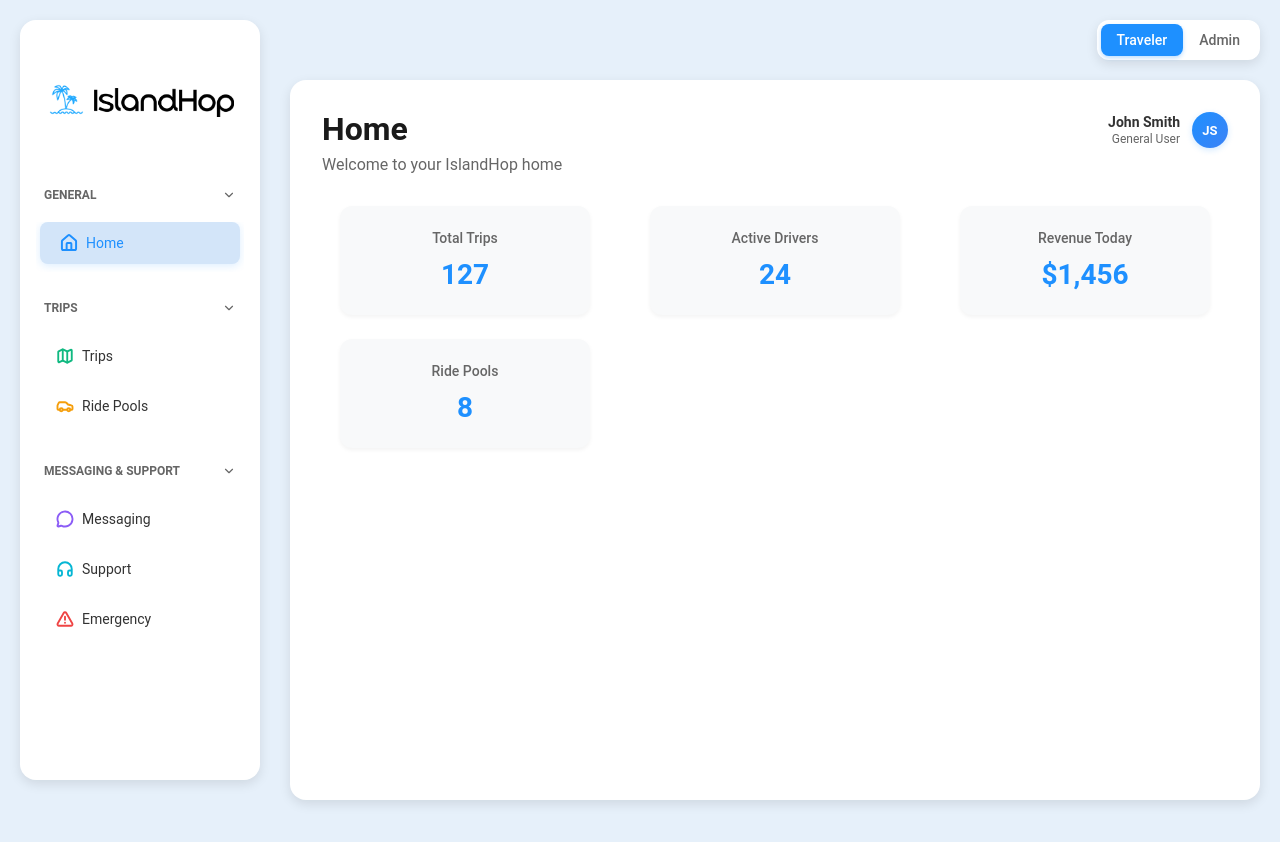
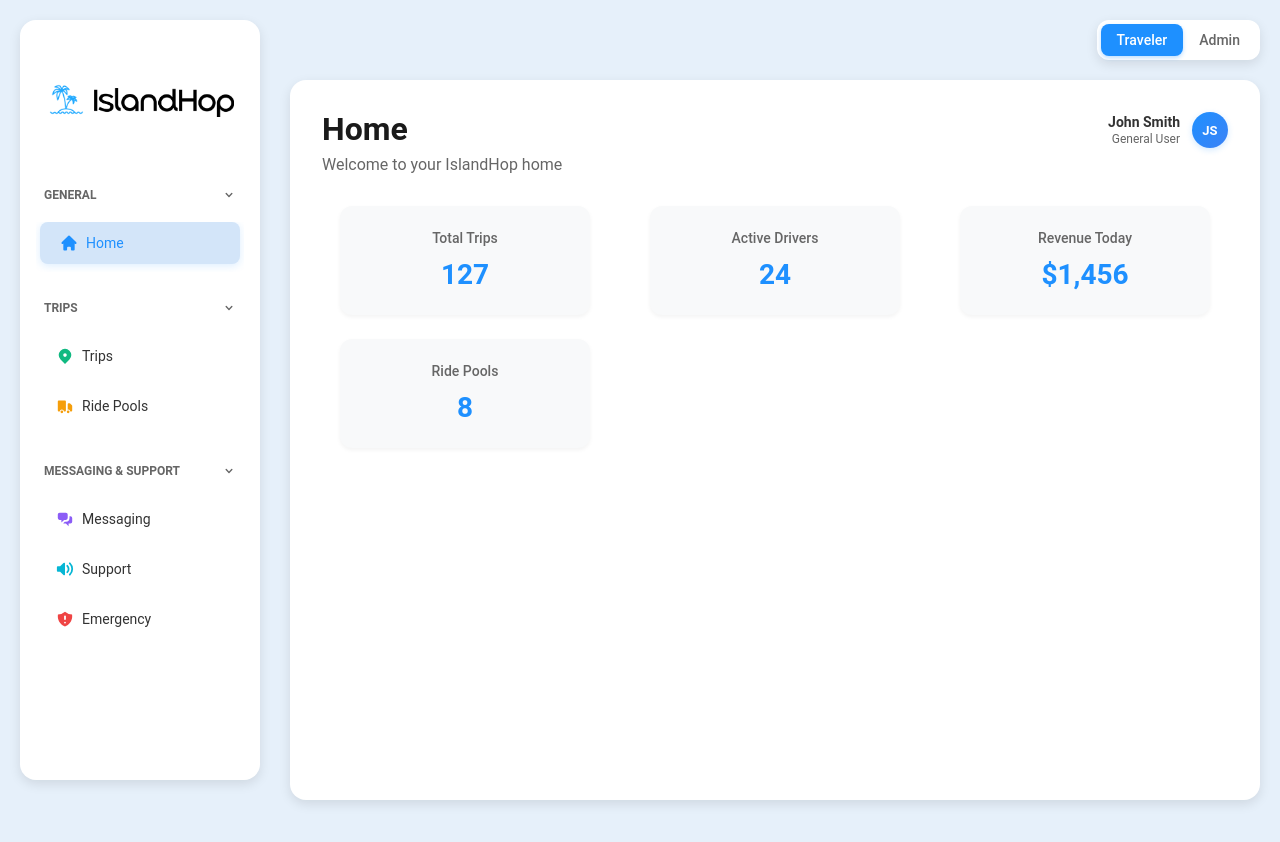
Before and after one commit to Harithya628/IslandHop-Frontend, a React (Vite) app: page /dashboard in a window 1280 px wide. Shown: the top 842 px of the page. Built offline with nearby package versions, Linux system fonts and the light colour scheme; no server answers; sample sign-in values are in the browser's storage.

Commit message:
Revert "will be removed"
This reverts commit ff0eb2ba5b1e20c0e7b9039dd0798e9ad752e495.

```diff
--- a/src/components/sidebars/AdminSidebar.jsx
+++ b/src/components/sidebars/AdminSidebar.jsx
@@ -1,17 +1,17 @@
 import React, { useState } from 'react';
 import {
-  Home,
-  BarChart3,
-  Settings,
-  Server,
-  Bot,
-  Zap,
-  History,
-  Users,
-  Star,
-  Bell,
-  ChevronDown
-} from 'lucide-react';
+  HiHome,
+  HiChartBar,
+  HiCog,
+  HiServer,
+  HiLightningBolt,
+  HiZap,
+  HiClipboardList,
+  HiUserGroup,
+  HiStar,
+  HiBell,
+  HiChevronDown
+} from 'react-icons/hi';
 import SidebarItem from './SidebarItem';
 import './Sidebar.css';
 import islandHopLogo from '../../assets/IslandHop.png';
@@ -44,13 +44,13 @@ const AdminSidebar = ({ currentPage, onPageChange }) => {
       >
         OVERVIEW
         <span className={`chevron-icon ${collapsedSections.overview ? 'rotated' : ''}`}>
-          <ChevronDown size={14} />
+          <HiChevronDown size={14} />
         </span>
       </div>
       <div className={`section-content ${collapsedSections.overview ? 'collapsed' : 'expanded'}`}>
         <div style={{ animationDelay: '0ms' }}>
           <SidebarItem
-            icon={<Home size={18} />}
+            icon={<HiHome size={18} />}
             label="Home"
             isActive={currentPage === 'AdminDashboard'}
             onClick={() => onPageChange('AdminDashboard')}
@@ -66,13 +66,13 @@ const AdminSidebar = ({ currentPage, onPageChange }) => {
       >
         CONFIGURATION & STATUS
         <span className={`chevron-icon ${collapsedSections.configuration ? 'rotated' : ''}`}>
-          <ChevronDown size={14} />
+          <HiChevronDown size={14} />
         </span>
       </div>
       <div className={`section-content ${collapsedSections.configuration ? 'collapsed' : 'expanded'}`}>
         <div style={{ animationDelay: '0ms' }}>
           <SidebarItem
-            icon={<BarChart3 size={18} />}
+            icon={<HiChartBar size={18} />}
             label="Analytics"
             isActive={currentPage === 'Analytics'}
             onClick={() => onPageChange('Analytics')}
@@ -81,7 +81,7 @@ const AdminSidebar = ({ currentPage, onPageChange }) => {
         </div>
         <div style={{ animationDelay: '50ms' }}>
           <SidebarItem
-            icon={<Settings size={18} />}
+            icon={<HiCog size={18} />}
             label="System Settings"
             isActive={currentPage === 'SystemSettings'}
             onClick={() => onPageChange('SystemSettings')}
@@ -90,7 +90,7 @@ const AdminSidebar = ({ currentPage, onPageChange }) => {
         </div>
         <div style={{ animationDelay: '100ms' }}>
           <SidebarItem
-            icon={<Server size={18} />}
+            icon={<HiServer size={18} />}
             label="Hosting"
             isActive={currentPage === 'Hosting'}
             onClick={() => onPageChange('Hosting')}
@@ -99,7 +99,7 @@ const AdminSidebar = ({ currentPage, onPageChange }) => {
         </div>
         <div style={{ animationDelay: '150ms' }}>
           <SidebarItem
-            icon={<Bot size={18} />}
+            icon={<HiLightningBolt size={18} />}
             label="AI Settings"
             isActive={currentPage === 'AISettings'}
             onClick={() => onPageChange('AISettings')}
@@ -108,7 +108,7 @@ const AdminSidebar = ({ currentPage, onPageChange }) => {
         </div>
         <div style={{ animationDelay: '200ms' }}>
           <SidebarItem
-            icon={<Zap size={18} />}
+            icon={<HiZap size={18} />}
             label="APIs"
             isActive={currentPage === 'APIs'}
             onClick={() => onPageChange('APIs')}
@@ -117,7 +117,7 @@ const AdminSidebar = ({ currentPage, onPageChange }) => {
         </div>
         <div style={{ animationDelay: '250ms' }}>
           <SidebarItem
-            icon={<History size={18} />}
+            icon={<HiClipboardList size={18} />}
             label="System History"
             isActive={currentPage === 'SystemHistory'}
             onClick={() => onPageChange('SystemHistory')}
@@ -133,13 +133,13 @@ const AdminSidebar = ({ currentPage, onPageChange }) => {
       >
         USER MANAGEMENT
         <span className={`chevron-icon ${collapsedSections.userManagement ? 'rotated' : ''}`}>
-          <ChevronDown size={14} />
+          <HiChevronDown size={14} />
         </span>
       </div>
       <div className={`section-content ${collapsedSections.userManagement ? 'collapsed' : 'expanded'}`}>
         <div style={{ animationDelay: '0ms' }}>
           <SidebarItem
-            icon={<Users size={18} />}
+            icon={<HiUserGroup size={18} />}
             label="Accounts"
             isActive={currentPage === 'Accounts'}
             onClick={() => onPageChange('Accounts')}
@@ -148,7 +148,7 @@ const AdminSidebar = ({ currentPage, onPageChange }) => {
         </div>
         <div style={{ animationDelay: '50ms' }}>
           <SidebarItem
-            icon={<Star size={18} />}
+            icon={<HiStar size={18} />}
             label="Reviews"
             isActive={currentPage === 'Reviews'}
             onClick={() => onPageChange('Reviews')}
@@ -157,7 +157,7 @@ const AdminSidebar = ({ currentPage, onPageChange }) => {
         </div>
         <div style={{ animationDelay: '100ms' }}>
           <SidebarItem
-            icon={<Bell size={18} />}
+            icon={<HiBell size={18} />}
             label="Notifications"
             isActive={currentPage === 'Notifications'}
             onClick={() => onPageChange('Notifications')}
--- a/src/components/sidebars/Sidebar.jsx
+++ b/src/components/sidebars/Sidebar.jsx
@@ -1,13 +1,13 @@
 import React, { useState } from 'react';
 import {
-  Home,
-  Map,
-  Car,
-  MessageCircle,
-  Headphones,
-  AlertTriangle,
-  ChevronDown
-} from 'lucide-react';
+  HiHome,
+  HiLocationMarker,
+  HiTruck,
+  HiChatAlt2,
+  HiVolumeUp,
+  HiShieldExclamation,
+  HiChevronDown
+} from 'react-icons/hi';
 import SidebarItem from './SidebarItem';
 import './Sidebar.css';
 import islandHopLogo from '../../assets/IslandHop.png';
@@ -40,13 +40,13 @@ const Sidebar = ({ currentPage, onPageChange }) => {
       >
         GENERAL
         <span className={`chevron-icon ${collapsedSections.general ? 'rotated' : ''}`}>
-          <ChevronDown size={14} />
+          <HiChevronDown size={14} />
         </span>
       </div>
       <div className={`section-content ${collapsedSections.general ? 'collapsed' : 'expanded'}`}>
         <div style={{ animationDelay: '0ms' }}>
           <SidebarItem
-            icon={<Home size={18} />}
+            icon={<HiHome size={18} />}
             label="Home"
             isActive={currentPage === 'Home'}
             onClick={() => onPageChange('Home')}
@@ -62,13 +62,13 @@ const Sidebar = ({ currentPage, onPageChange }) => {
       >
         TRIPS
         <span className={`chevron-icon ${collapsedSections.trips ? 'rotated' : ''}`}>
-          <ChevronDown size={14} />
+          <HiChevronDown size={14} />
         </span>
       </div>
       <div className={`section-content ${collapsedSections.trips ? 'collapsed' : 'expanded'}`}>
         <div style={{ animationDelay: '0ms' }}>
           <SidebarItem
-            icon={<Map size={18} />}
+            icon={<HiLocationMarker size={18} />}
             label="Trips"
             isActive={currentPage === 'Trips'}
             onClick={() => onPageChange('Trips')}
@@ -77,7 +77,7 @@ const Sidebar = ({ currentPage, onPageChange }) => {
         </div>
         <div style={{ animationDelay: '50ms' }}>
           <SidebarItem
-            icon={<Car size={18} />}
+            icon={<HiTruck size={18} />}
             label="Ride Pools"
             isActive={currentPage === 'RidePools'}
             onClick={() => onPageChange('RidePools')}
@@ -93,13 +93,13 @@ const Sidebar = ({ currentPage, onPageChange }) => {
       >
         MESSAGING & SUPPORT
         <span className={`chevron-icon ${collapsedSections.messaging ? 'rotated' : ''}`}>
-          <ChevronDown size={14} />
+          <HiChevronDown size={14} />
         </span>
       </div>
       <div className={`section-content ${collapsedSections.messaging ? 'collapsed' : 'expanded'}`}>
         <div style={{ animationDelay: '0ms' }}>
           <SidebarItem
-            icon={<MessageCircle size={18} />}
+            icon={<HiChatAlt2 size={18} />}
             label="Messaging"
             isActive={currentPage === 'Messaging'}
             onClick={() => onPageChange('Messaging')}
@@ -108,7 +108,7 @@ const Sidebar = ({ currentPage, onPageChange }) => {
         </div>
         <div style={{ animationDelay: '50ms' }}>
           <SidebarItem
-            icon={<Headphones size={18} />}
+            icon={<HiVolumeUp size={18} />}
             label="Support"
             isActive={currentPage === 'Support'}
             onClick={() => onPageChange('Support')}
@@ -117,7 +117,7 @@ const Sidebar = ({ currentPage, onPageChange }) => {
         </div>
         <div style={{ animationDelay: '100ms' }}>
           <SidebarItem
-            icon={<AlertTriangle size={18} />}
+            icon={<HiShieldExclamation size={18} />}
             label="Emergency"
             isActive={currentPage === 'Emergency'}
             onClick={() => onPageChange('Emergency')}
--- a/src/components/sidebars/SidebarItem.css
+++ b/src/components/sidebars/SidebarItem.css
@@ -43,12 +43,10 @@
 }
 
 .sidebar-item-icon svg {
-  stroke-width: 2.5;
   width: 18px;
   height: 18px;
   transition: transform 0.3s ease, color 0.3s ease;
-  fill: none;
-  stroke: currentColor;
+  fill: currentColor;
 }
 
 .sidebar-item:hover .sidebar-item-icon svg {
```
